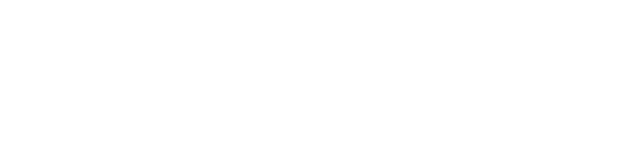
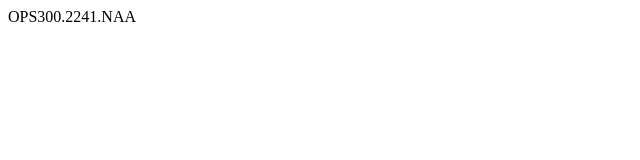
Before and after one commit to Callaghan/gewurtztraminer, a plain HTML site: page index.html in a window 1280 px wide. Shown: the whole page, without its empty margins (0-640 px from the left). Drawn offline with Linux system fonts and the light colour scheme.

Commit message:
Update index.html

```diff
--- a/index.html
+++ b/index.html
@@ -1,4 +1,4 @@
 <html>
   <head><title>OPS300 Winter 2024</title></head>
-  <body></body>
+  <body>OPS300.2241.NAA</body>
 </html>
```
